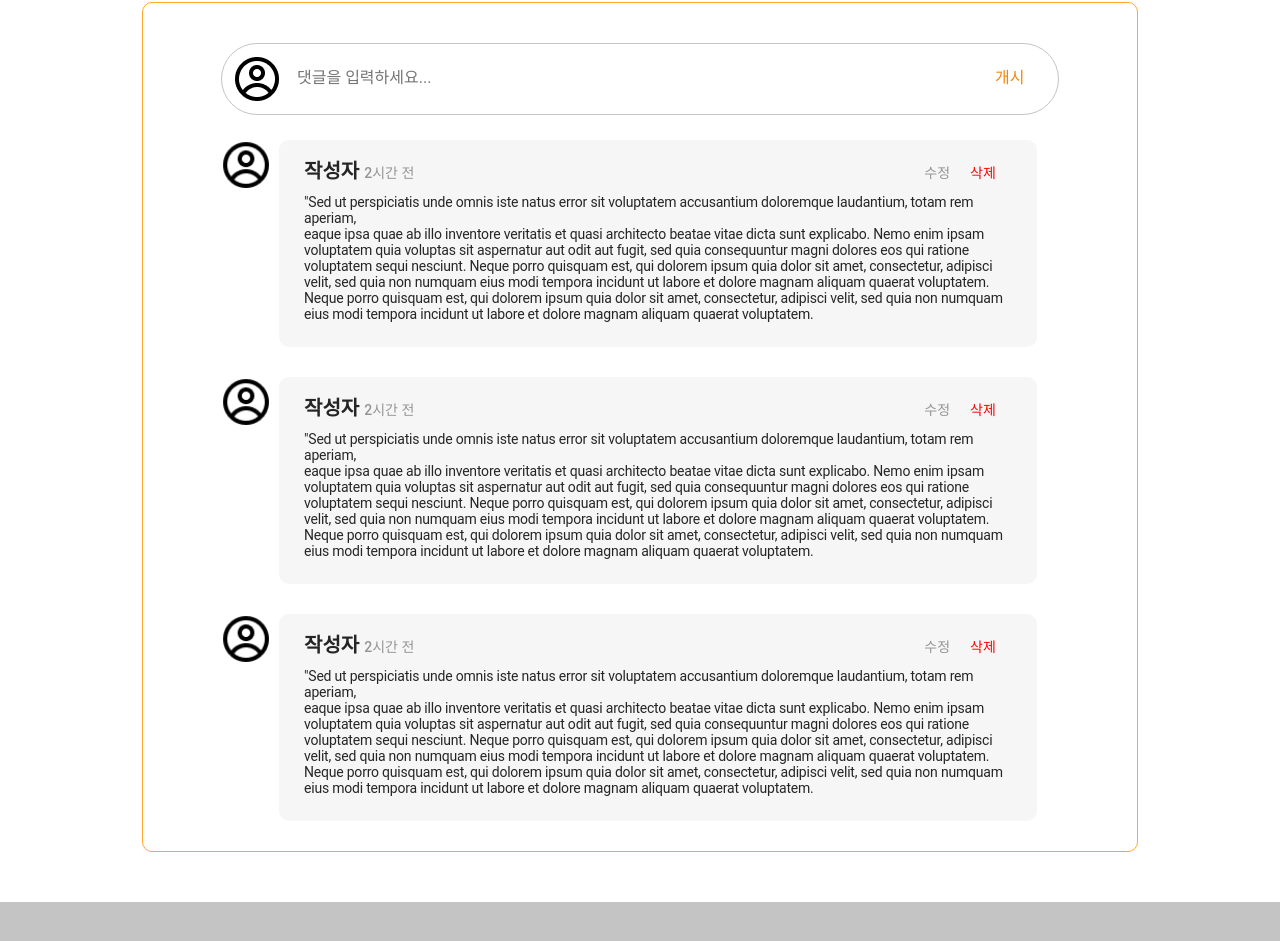
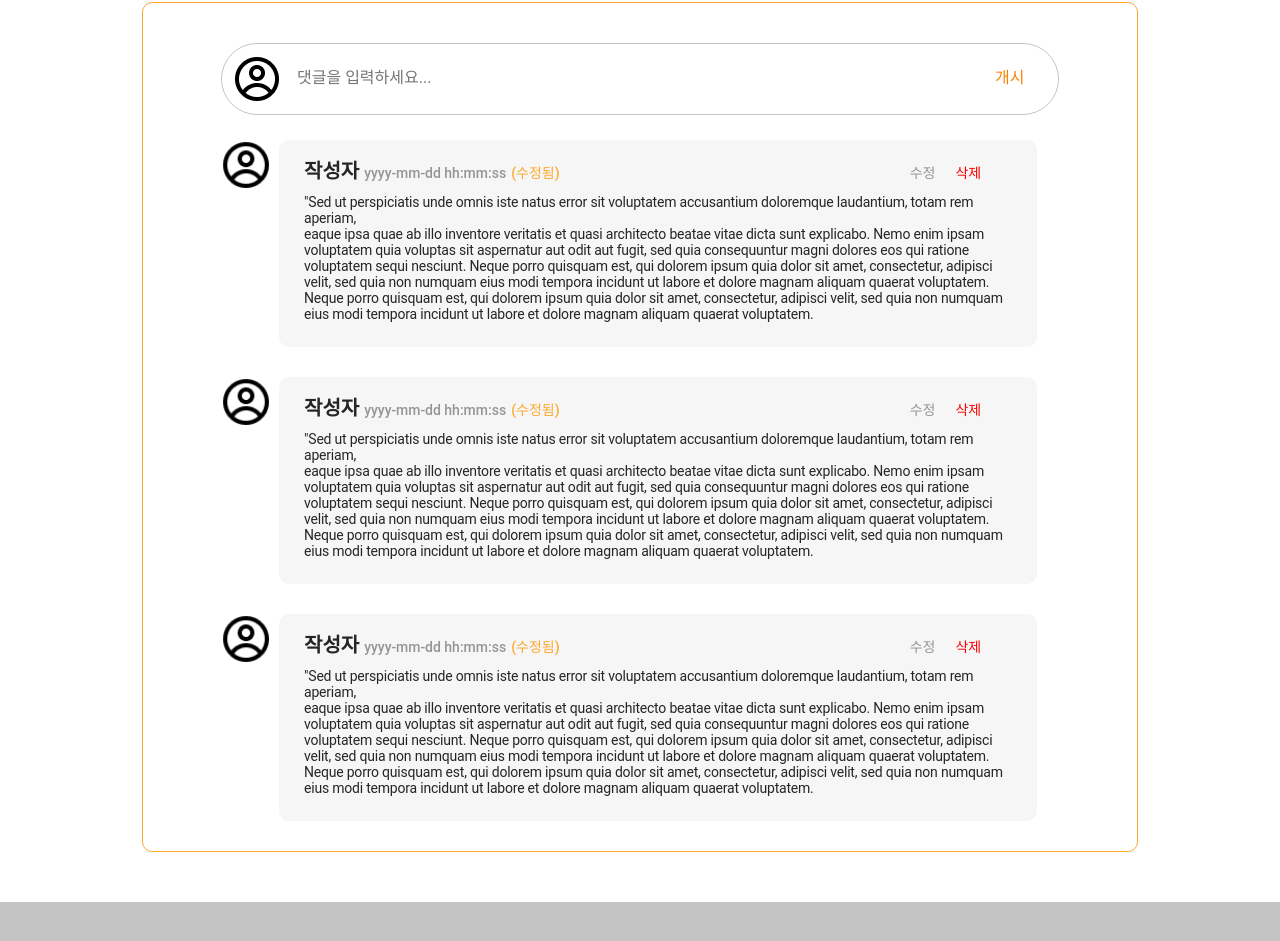
Before and after one commit to chakmuri/chakmuri, a React (Create React App) app in the folder front/: page /detail in a window 1280 px wide. Shown: the part 2142-3083 px from the top of the page. Built offline with nearby package versions, Linux system fonts and the light colour scheme.

Commit message:
chore: Updated comment layout

```diff
--- a/front/src/components/detail/Comment.jsx
+++ b/front/src/components/detail/Comment.jsx
@@ -39,13 +39,20 @@ const Wrapper = styled.div`
       line-height: 16px;
       color: #959595;
     }
+    .commentUpdateCheck { // 댓글 수정 여부
+      font-weight: 500;
+      font-size: 14px;
+      line-height: 16px;
+      color: #FEA82F;
+      margin-left: 5px;
+    }
     .commentUpdate { // 댓글 수정
       font-weight: 500;
       font-size: 14px;
       line-height: 16px;
       color: #959595;
 
-      margin-left: 510px; /* 임시 레이아웃 */
+      margin-left: 350px; /* 임시 레이아웃 */
       cursor: pointer;
     }
     .commentDelete { // 댓글 삭제
@@ -77,7 +84,8 @@ const Comment = (props) => {
       <img className="commentProfile" src="assets/images/icons/profile.png" alt="profile" />
       <div className="commentContainer">
         <span className="commentWriter">작성자</span>
-        <span className="commentDate">2시간 전</span>
+        <span className="commentDate">yyyy-mm-dd hh:mm:ss</span>
+        <span className="commentUpdateCheck">(수정됨)</span>
         <span className="commentUpdate">수정</span>
         <span className="commentDelete">삭제</span>
         <p className="commentContents">
```
